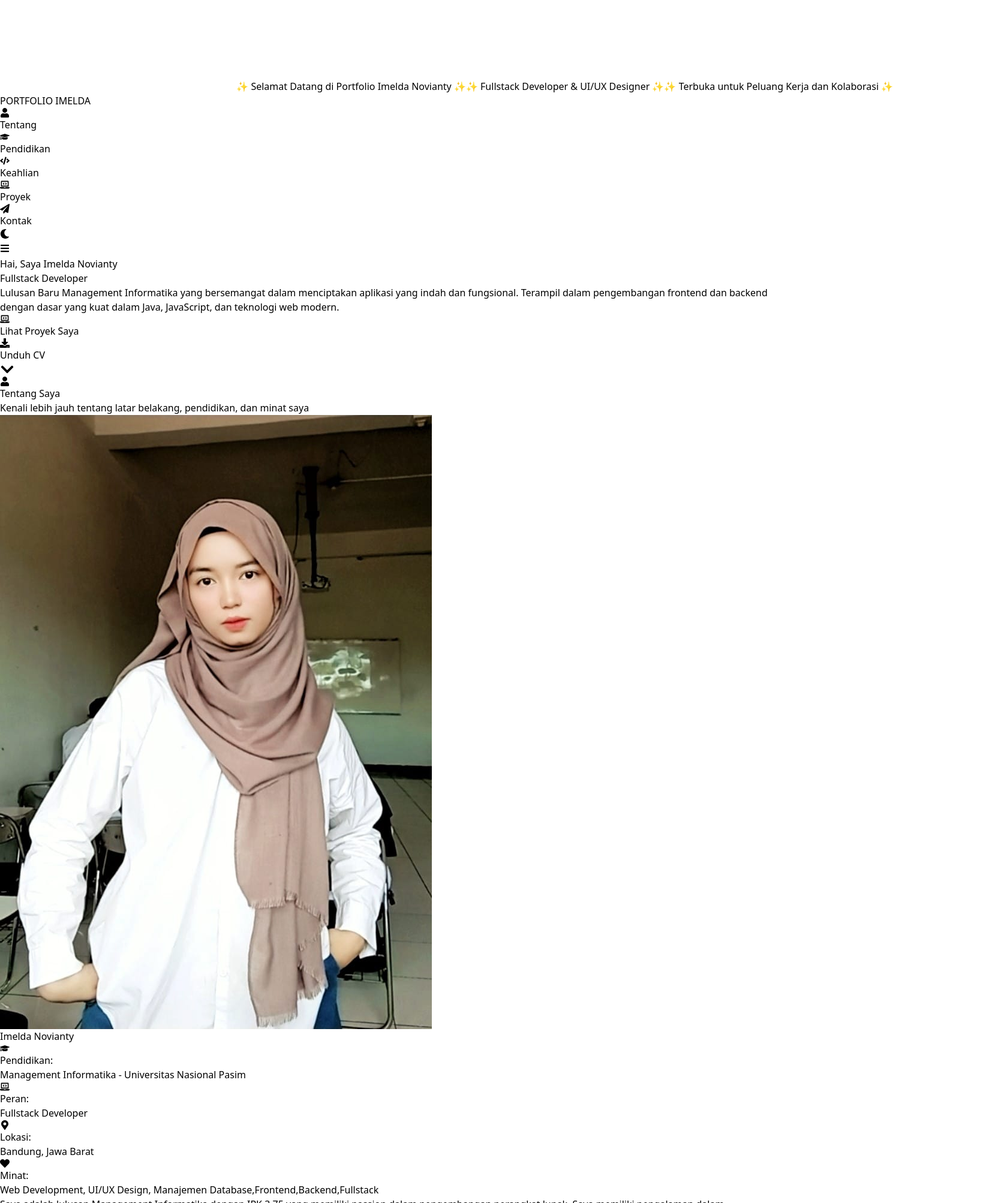
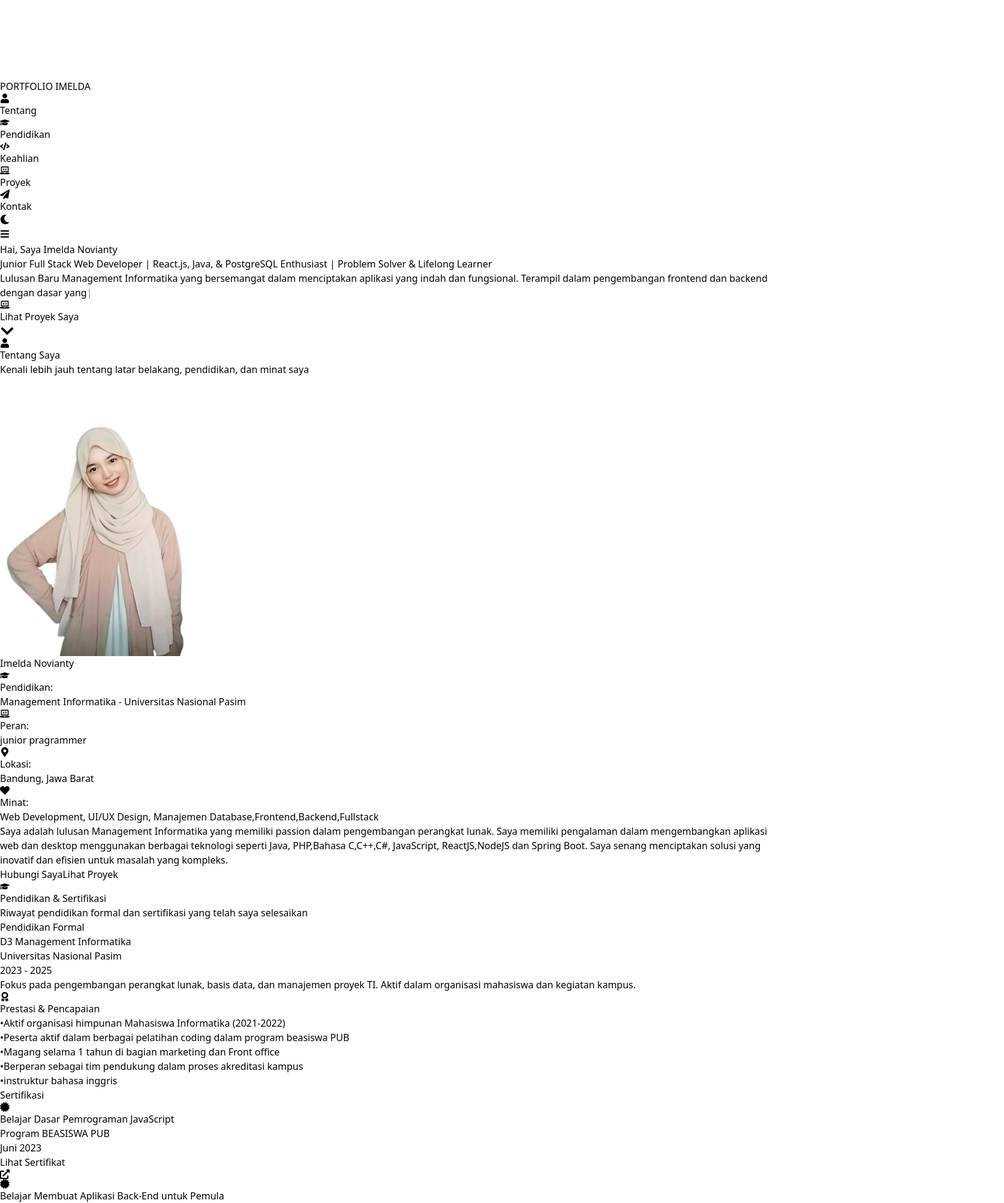
Before and after one commit to imeldaNovianti/Portofolio-Imelda, a React (Vite) app: page / in a window 1280 px wide. Shown: the part 200-2206 px from the top of the page at 60% size, 1674 px wide, since content can reach past the window. Built offline with nearby package versions, Linux system fonts and the light colour scheme.

Commit message:
commit terakhir

```diff
--- a/src/pages/LandingPage.jsx
+++ b/src/pages/LandingPage.jsx
@@ -113,27 +113,40 @@ const StarsBackground = () => {
   );
 };
 
-// Komponen Teks Berjalan (Marquee)
-const ScrollingText = () => {
+// Komponen Teks Ketikan (Typing Effect)
+const TypingText = ({ text, darkMode, delay = 0 }) => {
+  const [displayedText, setDisplayedText] = useState("");
+  const [currentIndex, setCurrentIndex] = useState(0);
+
+  useEffect(() => {
+    if (currentIndex < text.length) {
+      const timeout = setTimeout(() => {
+        setDisplayedText(prev => prev + text[currentIndex]);
+        setCurrentIndex(prev => prev + 1);
+      }, 40); // Kecepatan ketikan (ms per karakter)
+
+      return () => clearTimeout(timeout);
+    }
+  }, [currentIndex, text]);
+
   return (
-    <div className="w-full bg-pink-100 dark:bg-pink-900 text-pink-700 dark:text-pink-200 py-2 overflow-hidden">
-      <motion.div
-        className="whitespace-nowrap flex"
-        animate={{ x: ['100%', '-100%'] }}
-        transition={{
-          x: {
-            repeat: Infinity,
-            repeatType: "loop",
-            duration: 20,
-            ease: "linear"
-          }
-        }}
+    <motion.p
+      className={`text-xl md:text-2xl mb-10 max-w-3xl mx-auto ${darkMode ? "text-gray-300" : "text-pink-800"} font-medium`}
+      initial={{ opacity: 0, y: 20 }}
+      animate={{ opacity: 1, y: 0 }}
+      transition={{ delay: delay + 0.4, duration: 0.8 }}
     >
-        <span className="mx-4">✨ Selamat Datang di Portfolio Imelda Novianty ✨</span>
-        <span className="mx-4">✨ Fullstack Developer & UI/UX Designer ✨</span>
-        <span className="mx-4">✨ Terbuka untuk Peluang Kerja dan Kolaborasi ✨</span>
-      </motion.div>
-    </div>
+      {displayedText}
+      {currentIndex < text.length && (
+        <motion.span
+          animate={{ opacity: [0, 1, 0] }}
+          transition={{ repeat: Infinity, duration: 0.8 }}
+          className="ml-1"
+        >
+          |
+        </motion.span>
+      )}
+    </motion.p>
   );
 };
 
@@ -230,6 +243,12 @@ function LandingPage() {
     return true;
   });
   const [activeSection, setActiveSection] = useState("home");
+  const [formData, setFormData] = useState({
+    name: '',
+    email: '',
+    subject: '',
+    message: ''
+  });
 
   useEffect(() => {
     document.documentElement.style.scrollBehavior = "smooth";
@@ -263,6 +282,27 @@ function LandingPage() {
     window.addEventListener("scroll", handleScroll);
     return () => window.removeEventListener("scroll", handleScroll);
   }, []);
+
+  const handleFormChange = (e) => {
+    const { id, value } = e.target;
+    setFormData(prev => ({
+      ...prev,
+      [id]: value
+    }));
+  };
+
+  const handleFormSubmit = (e) => {
+    e.preventDefault();
+    // Di sini Anda bisa menambahkan logika untuk mengirim form
+    // Misalnya menggunakan EmailJS, Formspree, atau backend sendiri
+    alert('Pesan telah dikirim! Terima kasih telah menghubungi saya.');
+    setFormData({
+      name: '',
+      email: '',
+      subject: '',
+      message: ''
+    });
+  };
 
   const navLinks = [
     { href: "#about", label: "Tentang", icon: <FaUser className="inline mr-2" /> },
@@ -348,12 +388,12 @@ function LandingPage() {
       degree: "D3 Management Informatika",
       institution: "Universitas Nasional Pasim",
       period: "2023 - 2025",
-      description: "Lulus dengan IPK 3.75. Fokus pada pengembangan perangkat lunak, basis data, dan manajemen proyek TI. Aktif dalam organisasi mahasiswa dan kegiatan kampus.",
+      description: "Fokus pada pengembangan perangkat lunak, basis data, dan manajemen proyek TI. Aktif dalam organisasi mahasiswa dan kegiatan kampus.",
       achievements: [
-        "Lulus dengan predikat Cum Laude",
         "Aktif organisasi himpunan Mahasiswa Informatika (2021-2022)",
         "Peserta aktif dalam berbagai pelatihan coding dalam program beasiswa PUB",
         "Magang selama 1 tahun di bagian marketing dan Front office",
+        "Berperan sebagai tim pendukung dalam proses akreditasi kampus",
         "instruktur bahasa inggris"
       ]
     }
@@ -362,29 +402,55 @@ function LandingPage() {
   const certificationsData = [
 {
   title: "Belajar Dasar Pemrograman JavaScript",
-      issuer: "Dicoding Indonesia",
+  issuer: "Program BEASISWA PUB",
   date: "Juni 2023",
   credentialLink: "#"
 },
 {
   title: "Belajar Membuat Aplikasi Back-End untuk Pemula",
-      issuer: "Dicoding Indonesia",
+  issuer: "Program BEASISWA PUB",
   date: "Agustus 2023",
   credentialLink: "#"
 },
 {
   title: "Java Programming Masterclass",
-      issuer: "Udemy",
+  issuer: "Program BEASISWA PUB",
   date: "November 2022",
   credentialLink: "#"
 },
 {
   title: "React JS Frontend Web Development For Beginners",
-      issuer: "Udemy",
+  issuer: "Program BEASISWA PUB",
   date: "Januari 2023",
+  credentialLink: "#"
+},
+{
+  title: "Pelatihan Pemrograman Bahasa C",
+  issuer: "Program BEASISWA PUB",
+  date: "Maret 2023",
+  credentialLink: "#"
+},
+{
+  title: "React JS Advanced Development",
+  issuer: "Program BEASISWA PUB",
+  date: "April 2023",
+  credentialLink: "#"
+},
+{
+  title: "Node.js Backend Development",
+  issuer: "Program BEASISWA PUB",
+  date: "Mei 2023",
+  credentialLink: "#"
+},
+{
+  title: "Java Spring Boot Development",
+  issuer: "Program BEASISWA PUB",
+  date: "Juli 2023",
   credentialLink: "#"
 }
   ];
+
+  const introText = "Lulusan Baru Management Informatika yang bersemangat dalam menciptakan aplikasi yang indah dan fungsional. Terampil dalam pengembangan frontend dan backend dengan dasar yang kuat dalam Java, JavaScript, dan teknologi web modern.";
 
   return (
     <div className={`min-h-screen ${darkMode ? 'bg-gray-900 text-gray-100' : 'bg-gradient-to-br from-pink-50 via-pink-50 to-pink-100 text-gray-800'} font-['Poppins'] selection:bg-pink-500 selection:text-white overflow-x-hidden transition-colors duration-300`}>
@@ -393,11 +459,8 @@ function LandingPage() {
       <StarsBackground />
       <CustomCursor />
 
-      {/* Header dengan Teks Berjalan */}
-      <ScrollingText />
-
       {/* Header */}
-      <header className={`fixed top-8 w-full ${darkMode ? 'bg-gray-900' : 'bg-pink-50'} bg-opacity-90 backdrop-blur-md z-50 shadow-lg border-b ${darkMode ? 'border-gray-800' : 'border-pink-200'} transition-colors duration-300`}>
+      <header className={`fixed top-0 w-full ${darkMode ? 'bg-gray-900' : 'bg-pink-50'} bg-opacity-90 backdrop-blur-md z-50 shadow-lg border-b ${darkMode ? 'border-gray-800' : 'border-pink-200'} transition-colors duration-300`}>
         <nav className="max-w-6xl mx-auto px-6 py-4 flex justify-between items-center">
           <motion.div
             className="flex items-center gap-2 text-pink-500 select-none"
@@ -534,23 +597,13 @@ function LandingPage() {
     initial={{ opacity: 0 }}
     animate={{ opacity: 1 }}
     transition={{ delay: 0.5, duration: 0.8 }}
-                className="bg-clip-text text-transparent bg-gradient-to-r from-pink-500 to-purple-600"
+    className="bg-clip-text text-transparent bg-gradient-to-r from-pink-500 to-purple-600 text-xl md:text-2xl font-medium"
   >
-                Fullstack Developer
+    Junior Full Stack Web Developer | React.js, Java, & PostgreSQL Enthusiast | Problem Solver & Lifelong Learner
   </motion.span>
 </motion.h1>
 
-            <motion.p
-              className="text-xl md:text-2xl mb-10 max-w-3xl mx-auto"
-              initial={{ opacity: 0, y: 20 }}
-              animate={{ opacity: 1, y: 0 }}
-              transition={{ delay: 0.4, duration: 0.8 }}
-            >
-              <span className={`${darkMode ? "text-gray-300" : "text-pink-800"} font-medium`}>
-                Lulusan Baru Management Informatika yang bersemangat dalam menciptakan aplikasi yang indah dan fungsional.
-                Terampil dalam pengembangan frontend dan backend dengan dasar yang kuat dalam Java, JavaScript, dan teknologi web modern.
-              </span>
-            </motion.p>
+            <TypingText text={introText} darkMode={darkMode} delay={0.4} />
 
             <motion.div
               className="flex flex-col sm:flex-row gap-4 justify-center"
@@ -565,15 +618,6 @@ function LandingPage() {
                 whileTap={{ scale: 0.95 }}
               >
                 <FaLaptopCode /> Lihat Proyek Saya
-              </motion.a>
-              <motion.a
-                href="/resume.pdf"
-                download
-                className={`px-8 py-4 ${darkMode ? 'bg-gray-800 hover:bg-gray-700 text-white' : 'bg-white hover:bg-pink-100 text-pink-800'} rounded-lg font-medium transition-colors border ${darkMode ? 'border-gray-700' : 'border-pink-300'} flex items-center justify-center gap-2`}
-                whileHover={{ y: -5, scale: 1.05 }}
-                whileTap={{ scale: 0.95 }}
-              >
-                <FaDownload /> Unduh CV
               </motion.a>
             </motion.div>
 
@@ -613,7 +657,6 @@ function LandingPage() {
               <motion.div
                 initial={{ opacity: 0, x: -30 }}
                 whileInView={{ opacity: 1, x: 0 }}
-
                 viewport={{ once: true, margin: "-100px" }}
                 transition={{ duration: 0.8 }}
                 className="flex justify-center"
@@ -625,7 +668,7 @@ function LandingPage() {
                     transition={{ type: "spring", stiffness: 300 }}
                   ></motion.div>
                   <img
-                    src="/src/assets/me.jpg"
+                    src="/src/assets/mee.png"
                     alt="Imelda Novianty"
                     className="relative z-10 rounded-xl shadow-2xl transform -rotate-3 w-72 h-72 object-cover"
                     onError={(e) => {
@@ -666,7 +709,7 @@ function LandingPage() {
                       <FaLaptopCode className="text-pink-500" />
                       <span className="font-semibold">Peran:</span>
                     </div>
-                    <p className={darkMode ? "text-gray-300" : "text-pink-700"}>Fullstack Developer</p>
+                    <p className={darkMode ? "text-gray-300" : "text-pink-700"}>junior pragrammer</p>
                   </motion.div>
 
                   <motion.div
@@ -703,9 +746,9 @@ function LandingPage() {
                   viewport={{ once: true, margin: "-100px" }}
                   transition={{ duration: 0.8, delay: 0.4 }}
                 >
-                  Saya adalah lulusan Management Informatika dengan IPK 3.75 yang memiliki passion dalam pengembangan perangkat lunak.
-                  Saya memiliki pengalaman dalam mengembangkan aplikasi web dan desktop menggunakan berbagai teknologi seperti Java, PHP,Bahasa C,C#,
-                  JavaScript, ReactJS, dan Spring Boot. Saya senang menciptakan solusi yang inovatif dan efisien untuk masalah yang kompleks.
+                  Saya adalah lulusan Management Informatika yang memiliki passion dalam pengembangan perangkat lunak.
+                  Saya memiliki pengalaman dalam mengembangkan aplikasi web dan desktop menggunakan berbagai teknologi seperti Java, PHP,Bahasa C,C++,C#,
+                  JavaScript, ReactJS,NodeJS dan Spring Boot. Saya senang menciptakan solusi yang inovatif dan efisien untuk masalah yang kompleks.
                 </motion.p>
 
                 <motion.div
@@ -886,7 +929,7 @@ function LandingPage() {
               </h2>
               <div className="w-20 h-1 bg-pink-500 mx-auto mb-6"></div>
               <p className={`${darkMode ? 'text-gray-400' : 'text-pink-700'} max-w-2xl mx-auto text-lg`}>
-                Teknologi dan tools yang saya kuasai untuk pengembangan perangkat lunak
+                Teknologi и tools yang saya kuasai untuk pengembangan perangkat lunak
               </p>
             </motion.div>
 
@@ -1209,15 +1252,18 @@ function LandingPage() {
               >
                 <h3 className="text-2xl font-bold text-pink-500 mb-6 font-['Montserrat']">Kirim Pesan</h3>
 
-                <form className="space-y-6">
+                <form className="space-y-6" onSubmit={handleFormSubmit}>
                   <div className="grid md:grid-cols-2 gap-6">
                     <div>
                       <label htmlFor="name" className={`block mb-2 font-medium ${darkMode ? 'text-gray-300' : 'text-pink-700'}`}>Nama Lengkap</label>
                       <input
                         type="text"
                         id="name"
+                        value={formData.name}
+                        onChange={handleFormChange}
                         className={`w-full px-4 py-3 rounded-lg ${darkMode ? 'bg-gray-800 text-white border-gray-700' : 'bg-white text-pink-800 border-pink-200'} border focus:ring-2 focus:ring-pink-500 focus:border-transparent outline-none transition-colors`}
                         placeholder="Nama Anda"
+                        required
                       />
                     </div>
                     <div>
@@ -1225,8 +1271,11 @@ function LandingPage() {
                       <input
                         type="email"
                         id="email"
+                        value={formData.email}
+                        onChange={handleFormChange}
                         className={`w-full px-4 py-3 rounded-lg ${darkMode ? 'bg-gray-800 text-white border-gray-700' : 'bg-white text-pink-800 border-pink-200'} border focus:ring-2 focus:ring-pink-500 focus:border-transparent outline-none transition-colors`}
                         placeholder="email@contoh.com"
+                        required
                       />
                     </div>
                   </div>
@@ -1236,8 +1285,11 @@ function LandingPage() {
                     <input
                       type="text"
                       id="subject"
+                      value={formData.subject}
+                      onChange={handleFormChange}
                       className={`w-full px-4 py-3 rounded-lg ${darkMode ? 'bg-gray-800 text-white border-gray-700' : 'bg-white text-pink-800 border-pink-200'} border focus:ring-2 focus:ring-pink-500 focus:border-transparent outline-none transition-colors`}
                       placeholder="Subjek pesan"
+                      required
                     />
                   </div>
 
@@ -1246,8 +1298,11 @@ function LandingPage() {
                     <textarea
                       id="message"
                       rows="5"
+                      value={formData.message}
+                      onChange={handleFormChange}
                       className={`w-full px-4 py-3 rounded-lg ${darkMode ? 'bg-gray-800 text-white border-gray-700' : 'bg-white text-pink-800 border-pink-200'} border focus:ring-2 focus:ring-pink-500 focus:border-transparent outline-none transition-colors`}
                       placeholder="Tulis pesan Anda di sini..."
+                      required
                     ></textarea>
                   </div>
 
```
Also changed, not shown: src/assets/mee.png (added). Lines whose indentation alone changed are shown as unchanged.
